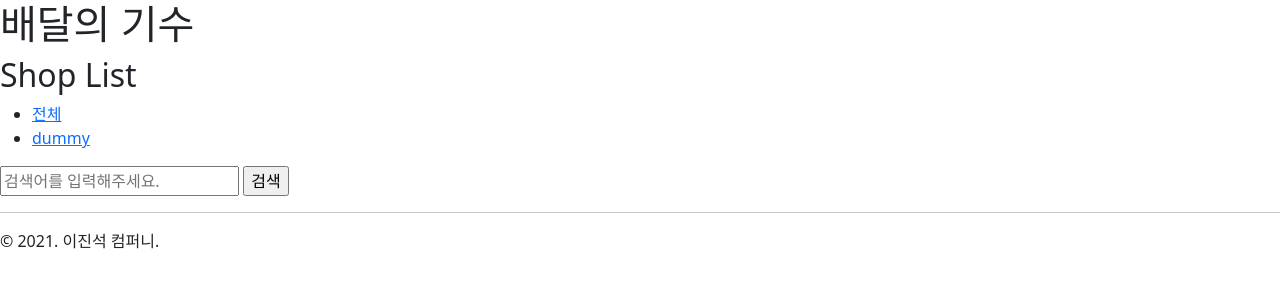
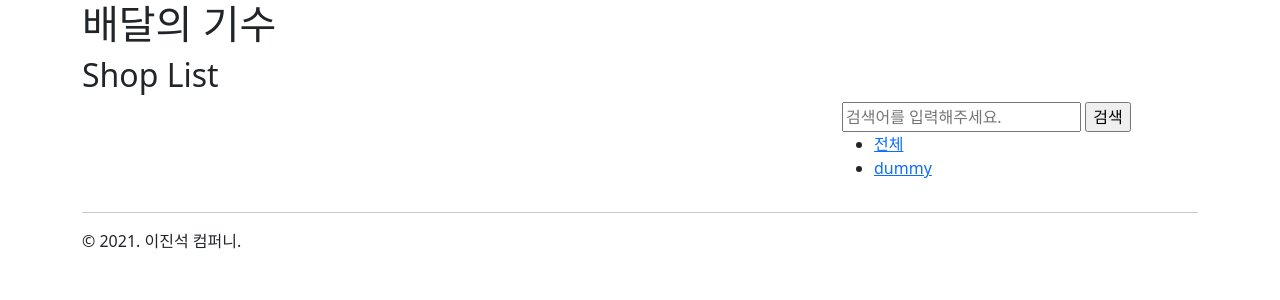
Before and after one commit to allieus/devops_cloud, a Django app: page /shop/ in a window 1280 px wide. Shown: the top 300 px of the page. Run offline with Django 3.2, Linux system fonts and the light colour scheme; data comes from the database, SQL or seed files in the repository; data that the repository does not hold is empty; some libraries are stand-ins or nearby versions.

Commit message:
shop_list 템플릿에 bootstrap 2단 컬럼 레이아웃 적용

```diff
--- a/mydjango20/shop/templates/shop/layout.html
+++ b/mydjango20/shop/templates/shop/layout.html
@@ -13,14 +13,16 @@
 </head>
 <body>
 
-    {% bootstrap_messages %}
+    <div class="container">
+        {% bootstrap_messages %}
 
-    <h1>배달의 기수</h1>
+        <h1>배달의 기수</h1>
 
-    {% block content %}{% endblock %}
+        {% block content %}{% endblock %}
 
-    <hr />
-    &copy; 2021. 이진석 컴퍼니.
+        <hr />
+        &copy; 2021. 이진석 컴퍼니.
+    </div>
 
 </body>
 </html>
--- a/mydjango20/shop/templates/shop/shop_list.html
+++ b/mydjango20/shop/templates/shop/shop_list.html
@@ -3,6 +3,24 @@
 {% block content %}
     <h2>Shop List</h2>
 
+    <div class="row">
+        <div class="col-sm-8">
+            <ul>
+                {% for shop in shop_list %}
+                    <li>
+                        {{ shop.name }}
+                    </li>
+                {% endfor %}
+            </ul>
+        </div>
+        <div class="col-sm-4">
+            <form action="" method="get">
+                <input type="text"
+                       name="query"
+                       placeholder="검색어를 입력해주세요."
+                       value="{{ request.GET.query }}"/>
+                <input type="submit" value="검색"/>
+            </form>
             <ul>
                 <li>
                     <a href="?category_id=">
@@ -17,20 +35,6 @@
                     </li>
                 {% endfor %}
             </ul>
-
-    <form action="" method="get">
-        <input type="text"
-               name="query"
-               placeholder="검색어를 입력해주세요."
-               value="{{ request.GET.query }}" />
-        <input type="submit" value="검색" />
-    </form>
-
-    <ul>
-    {% for shop in shop_list %}
-        <li>
-            {{ shop.name }}
-        </li>
-    {% endfor %}
-    </ul>
+        </div>
+    </div>
 {% endblock %}
```
Lines whose indentation alone changed are shown as unchanged.
